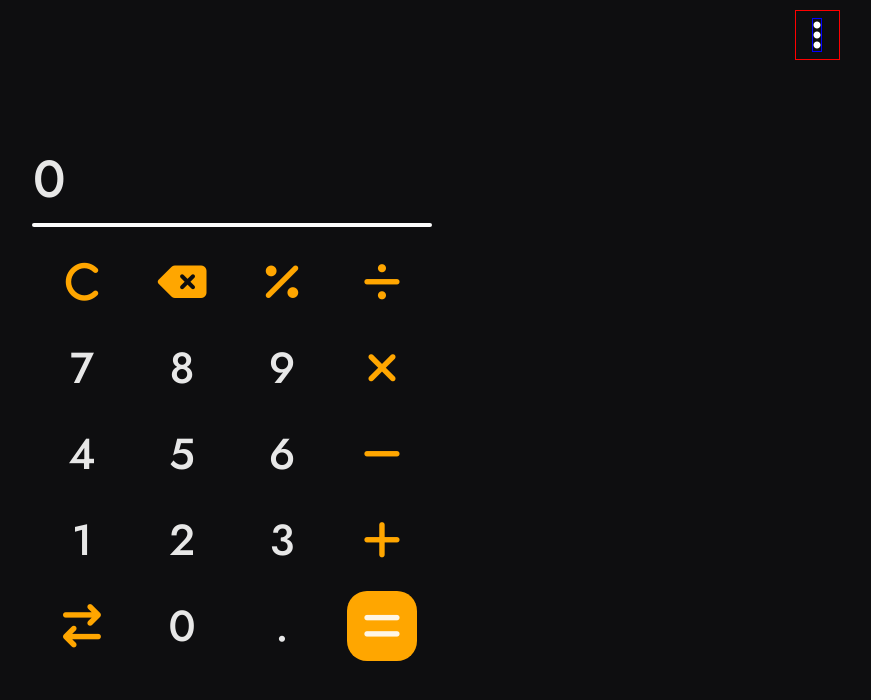
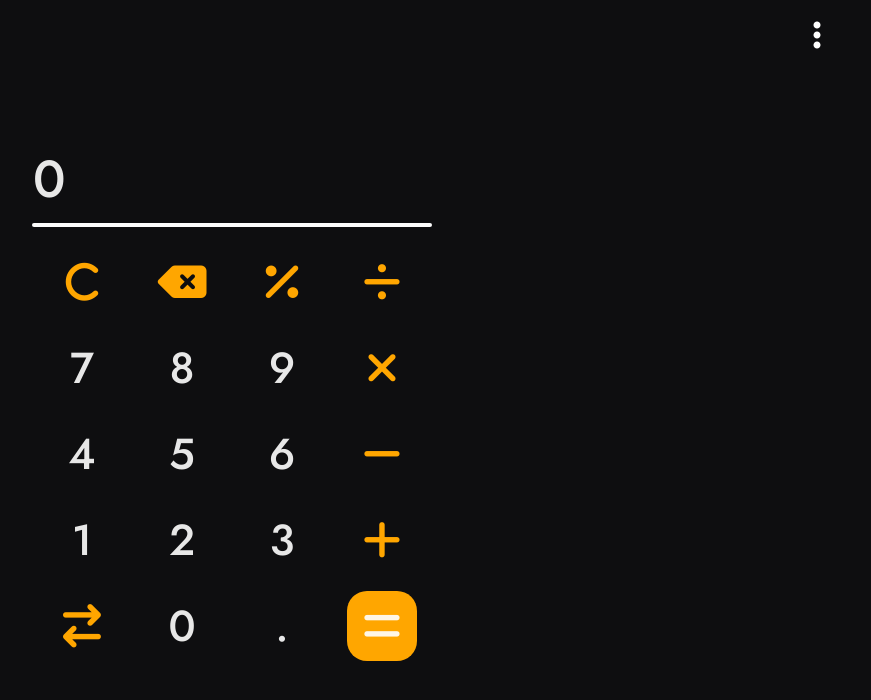
Before and after one commit to ostadpold/calculator, a plain HTML site: page index.html in a window 1280 px wide. Shown: the whole page, without its empty margins (408-1279 px from the left). Drawn offline with Linux system fonts and the light colour scheme.

Commit message:
Update styles.css

```diff
--- a/styles.css
+++ b/styles.css
@@ -122,7 +122,7 @@ body {
 }
 .todes .boxdisplay
 {
-   border: 1px solid red;
+   /* border: 1px solid red; */
    width:50%;
    height: 50px;
    display: flex;
@@ -132,7 +132,7 @@ body {
 }
 .todes .boxdisplay i
 {
-   border: 1px solid blue;
+   /* border: 1px solid blue; */
    font-size: 2em;
    color:white;
 }
```
